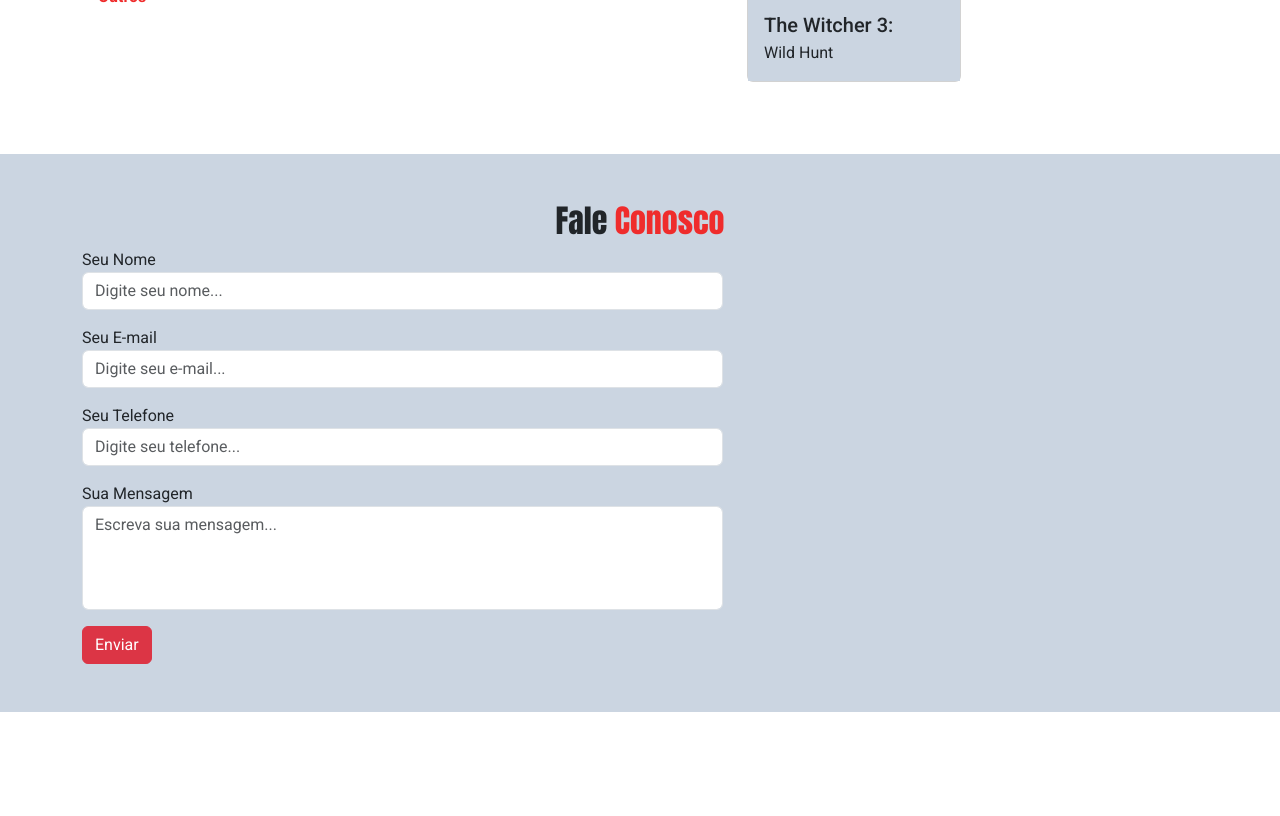
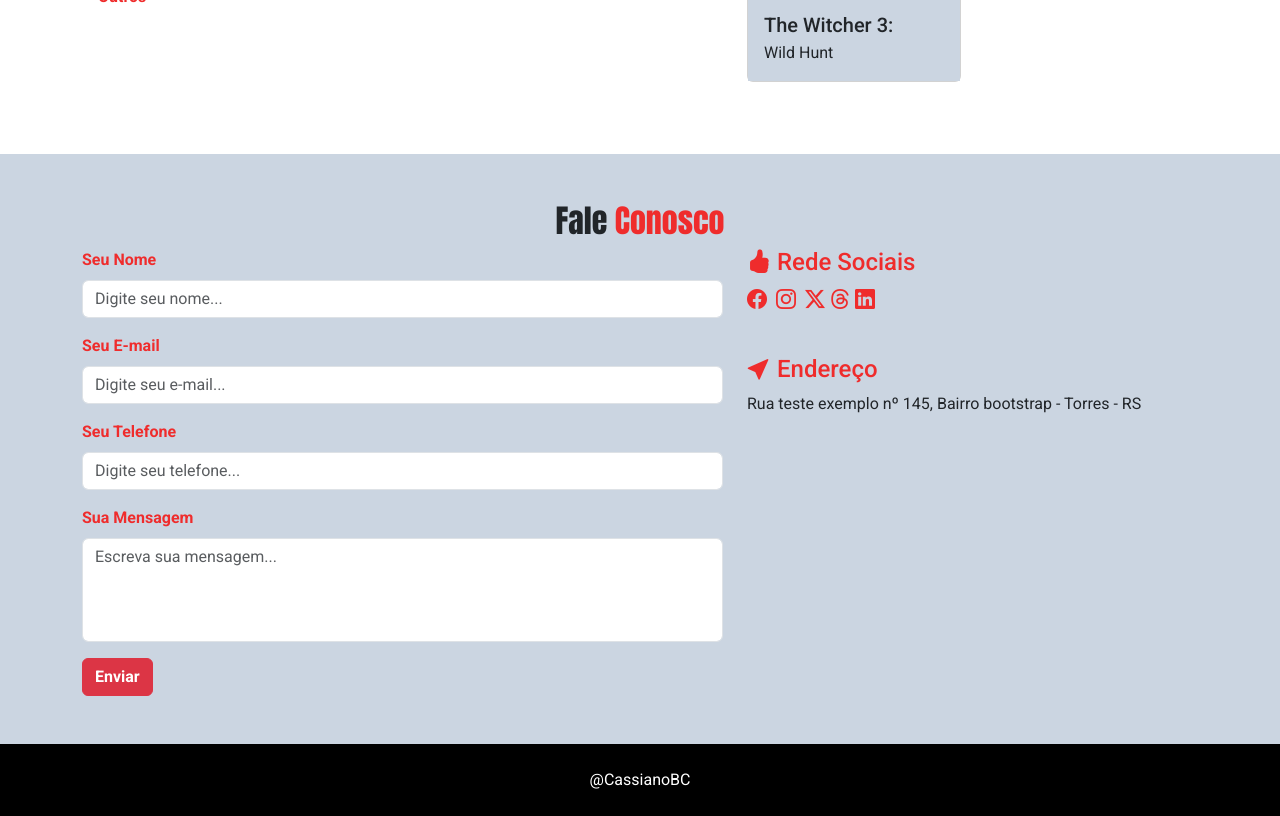
Before and after one commit to CassianoBC/CD-projekt-red, a plain HTML site: page index.html in a window 1280 px wide. Shown: the part 1828-2644 px from the top of the page. Before the commit the page ends 2540 px from the top, so only its background shows below. Drawn offline with nearby package versions, Linux system fonts and the light colour scheme.

Commit message:
update: add footer and section "contact"

```diff
--- a/index.html
+++ b/index.html
@@ -241,27 +241,78 @@
                     <div class="col-md-7">
                         <form>
                             <div class="mb-3">
-                                <label for="">Seu Nome</label>
-                                <input type="text" class="form-control" placeholder="Digite seu nome...">
+                                <label class="form-label fw-bold text-colored" for="nome">Seu Nome</label>
+                                <input type="text" id="nome" class="form-control" placeholder="Digite seu nome...">
                             </div>
                             <div class="mb-3">
-                                <label for="">Seu E-mail</label>
-                                <input type="text" class="form-control" placeholder="Digite seu e-mail...">
+                                <label class="form-label fw-bold text-colored" for="email">Seu E-mail</label>
+                                <input type="email" id="email" class="form-control" placeholder="Digite seu e-mail...">
                             </div>
                             <div class="mb-3">
-                                <label for="">Seu Telefone</label>
-                                <input type="text" class="form-control" placeholder="Digite seu telefone...">
+                                <label class="form-label fw-bold text-colored" for="telefone">Seu Telefone</label>
+                                <input type="tel" id="telefone" class="form-control" placeholder="Digite seu telefone...">
                             </div>
                             <div class="mb-3">
-                                <label for="">Sua Mensagem</label>
+                                <label class="form-label fw-bold text-colored" for="mensagem">Sua Mensagem</label>
                                 <textarea class="form-control pb-5" name="" id="mensagem" placeholder="Escreva sua mensagem..."></textarea>
                             </div>
-                            <button type="submit" class="btn btn-danger">Enviar</button>
+                            <button type="submit" class="btn btn-danger fw-bold">Enviar</button>
                         </form>
+                    </div>
+                    <div class="col-md-5">
+                        <div class="row">
+                            <h3 class="section-title fs-4 text-colored">
+                                <i class="bi bi-hand-thumbs-up-fill"></i>
+                                Rede Sociais
+                            </h3>
+                            <ul class="social-links">
+                                <li class="fs-5">
+                                    <a href="#">
+                                        <i class="bi bi-facebook text-colored"></i>
+                                    </a>
+                                </li>
+                                <li class="fs-5 ms-1 me-1">
+                                    <a href="#">
+                                        <i class="bi bi-instagram text-colored"></i>
+                                    </a>
+                                </li>
+                                <li class="fs-5">
+                                    <a href="#">
+                                        <i class="bi bi-twitter-x text-colored"></i>
+                                    </a>
+                                </li>
+                                <li class="fs-5">
+                                    <a href="#">
+                                        <i class="bi bi-threads text-colored"></i>
+                                    </a>
+                                </li>
+                                <li class="fs-5">
+                                    <a href="#">
+                                        <i class="bi bi-linkedin text-colored"></i>
+                                    </a>
+                                </li>
+                            </ul>
+                        </div>
+                        <div class="row mt-4">
+                            <h3 class="section-title fs-4 text-colored">
+                                <i class="bi bi-cursor-fill"></i>
+                                Endereço
+                            </h3>
+                            <p>
+                                Rua teste exemplo nº 145, Bairro bootstrap - Torres - RS
+                            </p>
+                        </div>
                     </div>
                 </div>
             </div>
         </section>
+        <footer class="pt-4 pb-4">
+            <div class="container">
+                <p class="m-0 text-center">
+                    <a href="https://github.com/CassianoBC">@CassianoBC</a>
+                </p>
+            </div>
+        </footer>
 
     </div>
 
--- a/main.css
+++ b/main.css
@@ -53,3 +53,21 @@ header .logo img {
 #mensagem {
     resize: none;
 }
+
+.social-links li {
+    list-style: none;
+    display: inline;
+}
+
+.social-links a,
+footer a {
+    text-decoration: none;
+}
+
+footer {
+    background-color: #000000;
+}
+
+footer a {
+    color: white;
+}
```
